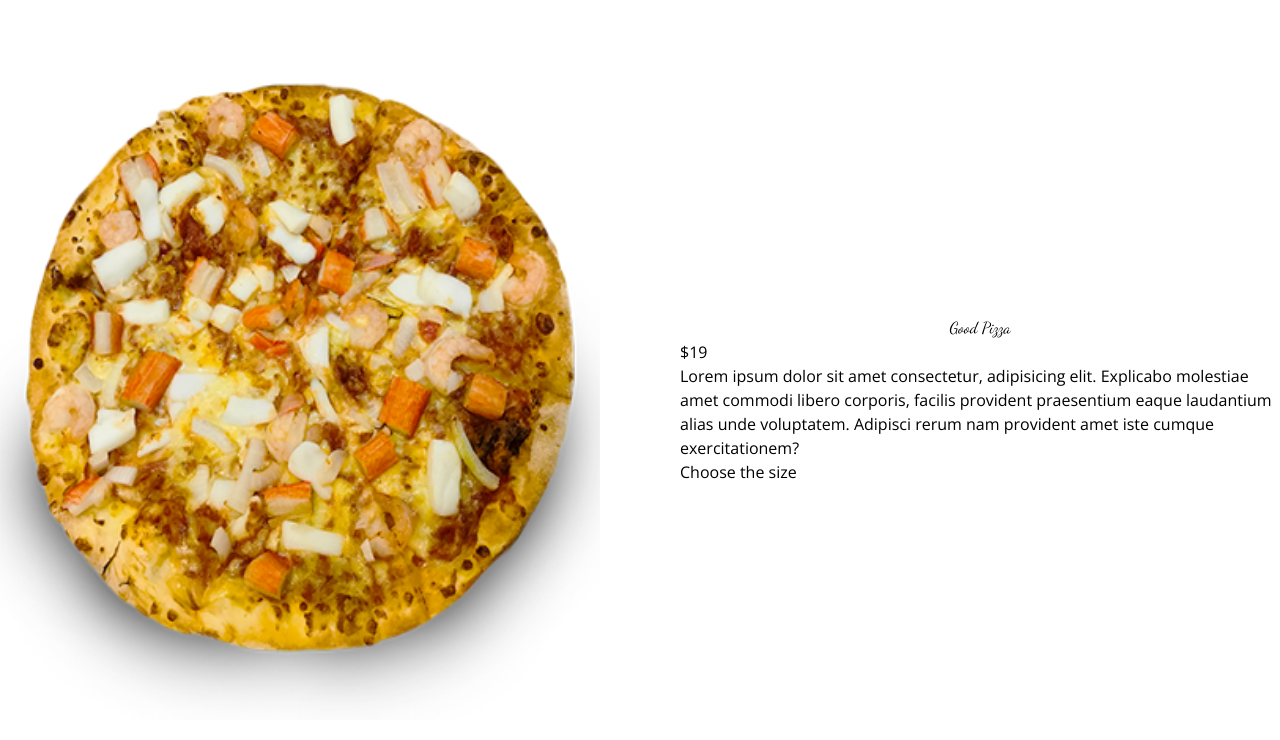
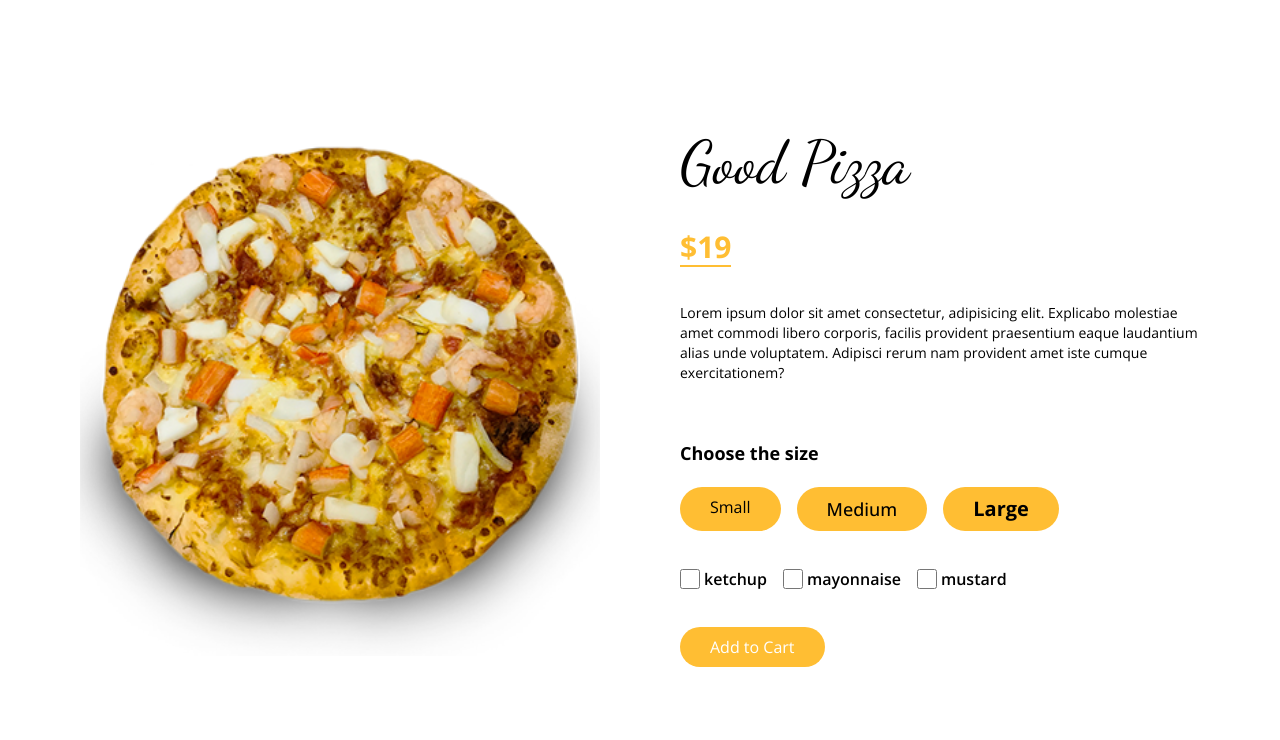
Before and after one commit to ersenozturk/full-stack-ordering-application, a Next.js app: page /product in a window 1280 px wide. Shown: the top 740 px of the page. Built offline with nearby package versions, Linux system fonts and the light colour scheme.

Commit message:
eachProduct page carrid out

```diff
--- a/pages/product/index.jsx
+++ b/pages/product/index.jsx
@@ -1,28 +1,52 @@
 import Image from "next/image";
+import PrimayBtn from "../../components/ui/PrimayBtn";
 import Title from "../../components/ui/Title";
 
 //1 Product page
 const Index = () => {
   return (
-    <div className="flex h-screen items-center gap-20">
+    <div className="flex h-screen items-center gap-20 p-20">
       <div className="relative flex-1 h-[80%] w-[80%]">
         <Image src="/images/food.png" alt="" fill />
       </div>
-      <div className="flex-1">
-        <Title titleClass="text-[6xl]">Good Pizza</Title>
-        <span>$19</span>
-        <p>
+      <div className="flex-1 flex flex-col items-start justify-evenly gap-9">
+        <Title titleClass="text-6xl">Good Pizza</Title>
+        <span className="text-primary border-b-[2px] border-primary font-extrabold text-3xl">$19</span>
+        <p className="text-sm">
           Lorem ipsum dolor sit amet consectetur, adipisicing elit. Explicabo
           molestiae amet commodi libero corporis, facilis provident praesentium
           eaque laudantium alias unde voluptatem. Adipisci rerum nam provident
           amet iste cumque exercitationem?
         </p>
         <div>
-          <h4>Choose the size</h4>
-          <div className="raletive ">
-            {/* <Image src='/images/food.png' alt="" fill/> */}
+          <h4 className="my-5 font-bold text-lg">Choose the size</h4>
+          <div className="flex gap-4">
+            <PrimayBtn addClass="!text-black  font-light text-base px-6 py-2 rounded-xl">
+              Small
+            </PrimayBtn>
+            <PrimayBtn addClass="!text-black  font-medium text-lg px-6 py-2 rounded-xl">
+              Medium
+            </PrimayBtn>
+            <PrimayBtn addClass="!text-black  font-bold text-xl px-6 py-2 rounded-xl">
+              Large
+            </PrimayBtn>
           </div>
         </div>
+        <div className="flex gap-4 ">
+          <label htmlFor="ketchup" className="flex gap-x-1 items-center">
+            <input type="checkbox" name="ketchup" id="ketchup" className="w-5 h-5 accent-primary" />
+            <span className="font-semibold">ketchup</span>
+          </label>
+          <label htmlFor="mayonnaise" className="flex gap-x-1 items-center">
+            <input type="checkbox" name="mayonnaise" id="mayonnaise" className="w-5 h-5 accent-primary" />
+            <span className="font-semibold">mayonnaise</span>
+          </label>
+          <label htmlFor="mustard" className="flex gap-x-1 items-center">
+            <input type="checkbox" name="mustard" id="mustard" className="w-5 h-5 accent-primary" />
+            <span className="font-semibold">mustard</span>
+          </label>
+        </div>
+        <PrimayBtn>Add to Cart</PrimayBtn>
       </div>
     </div>
   );
```
